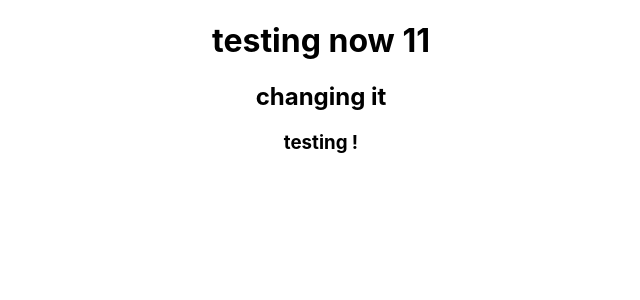
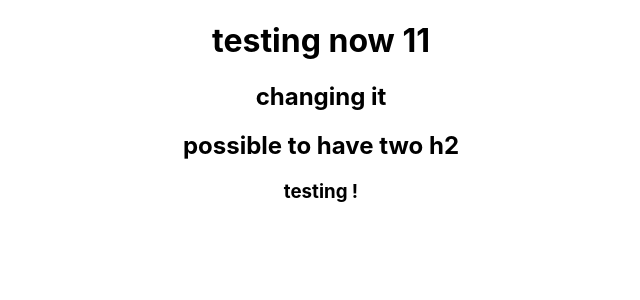
Before and after one commit to Sun5hine/Routing-, a React (Create React App) app: page / in a window 1280 px wide. Shown: the top 300 px of the page, without its empty margins (319-959 px from the left). Built offline with nearby package versions, Linux system fonts and the light colour scheme.

Commit message:
Update App.js

```diff
--- a/src/App.js
+++ b/src/App.js
@@ -8,6 +8,7 @@ class App extends Component {
       <div className="App">
        <h1> testing now 11</h1>
       <h2> changing it </h2>
+      <h2> possible to have two h2 </h2>
 
         <h3> testing !</h3>
       </div>
```
